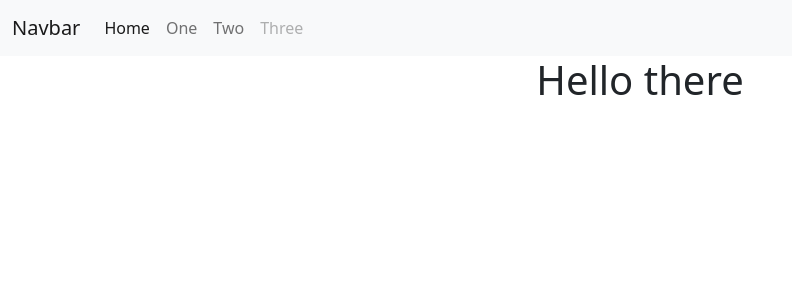
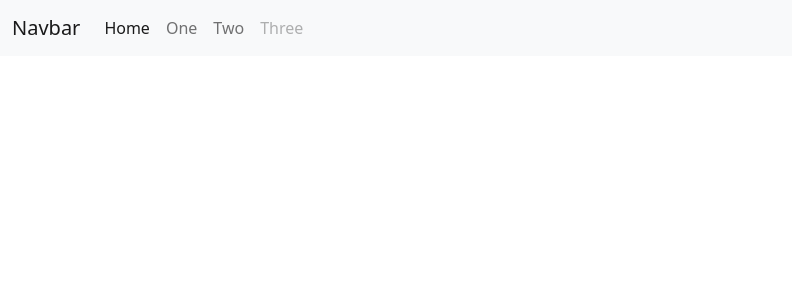
Before and after one commit to gerald-haywood/take-home-project, a React (Create React App) app: page / in a window 1280 px wide. Shown: the top 300 px of the page, without its empty margins (0-792 px from the left). Built offline with nearby package versions, Linux system fonts and the light colour scheme.

Commit message:
Removed unnecessary code

```diff
--- a/src/App.js
+++ b/src/App.js
@@ -1,15 +1,12 @@
 import './App.css';
 import React from 'react';
 import Header from './Components/header/Header';
-// import Github from './Components/github/Github';
 import './css/bootstrap.min.css';
 
 function App() {
   return (
     <div className="App">
       <Header />
-      {/* <Github /> */}
-      <h1> Hello there </h1>
     </div>
   );
 }
```
